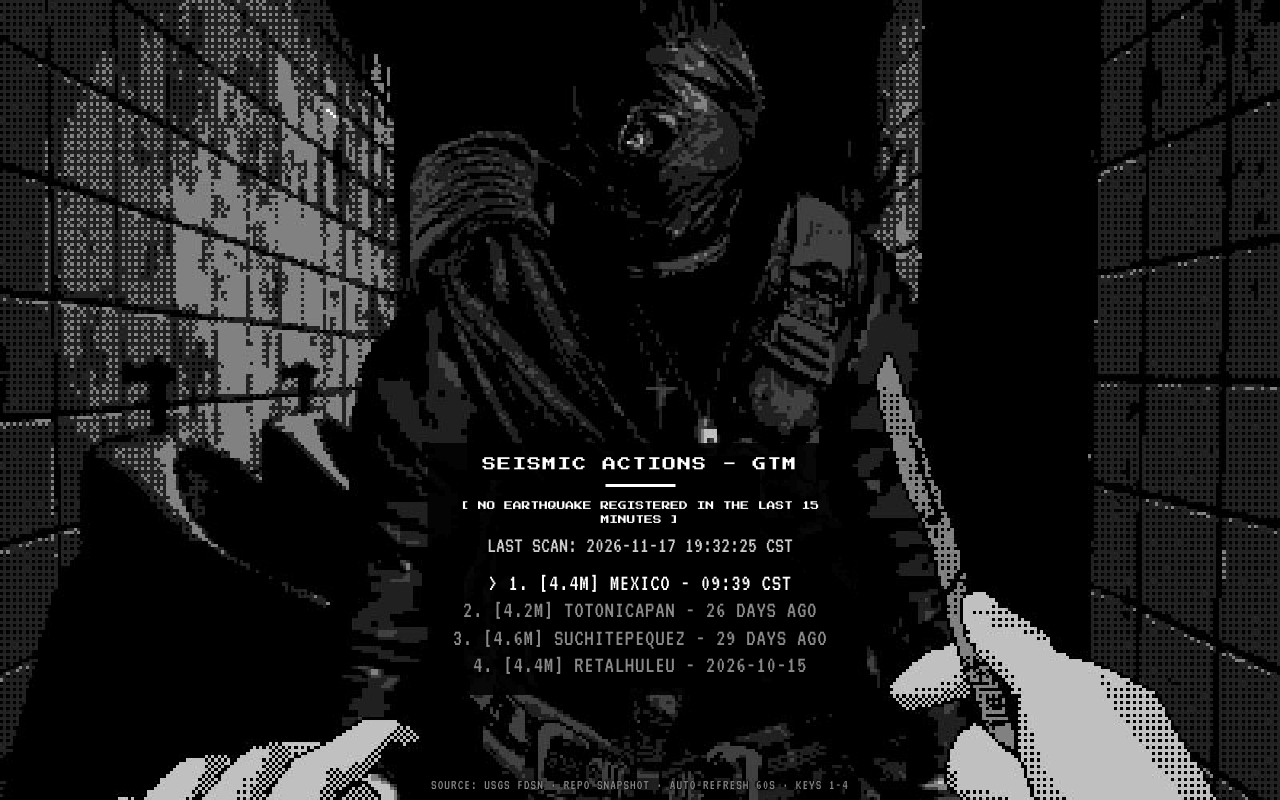
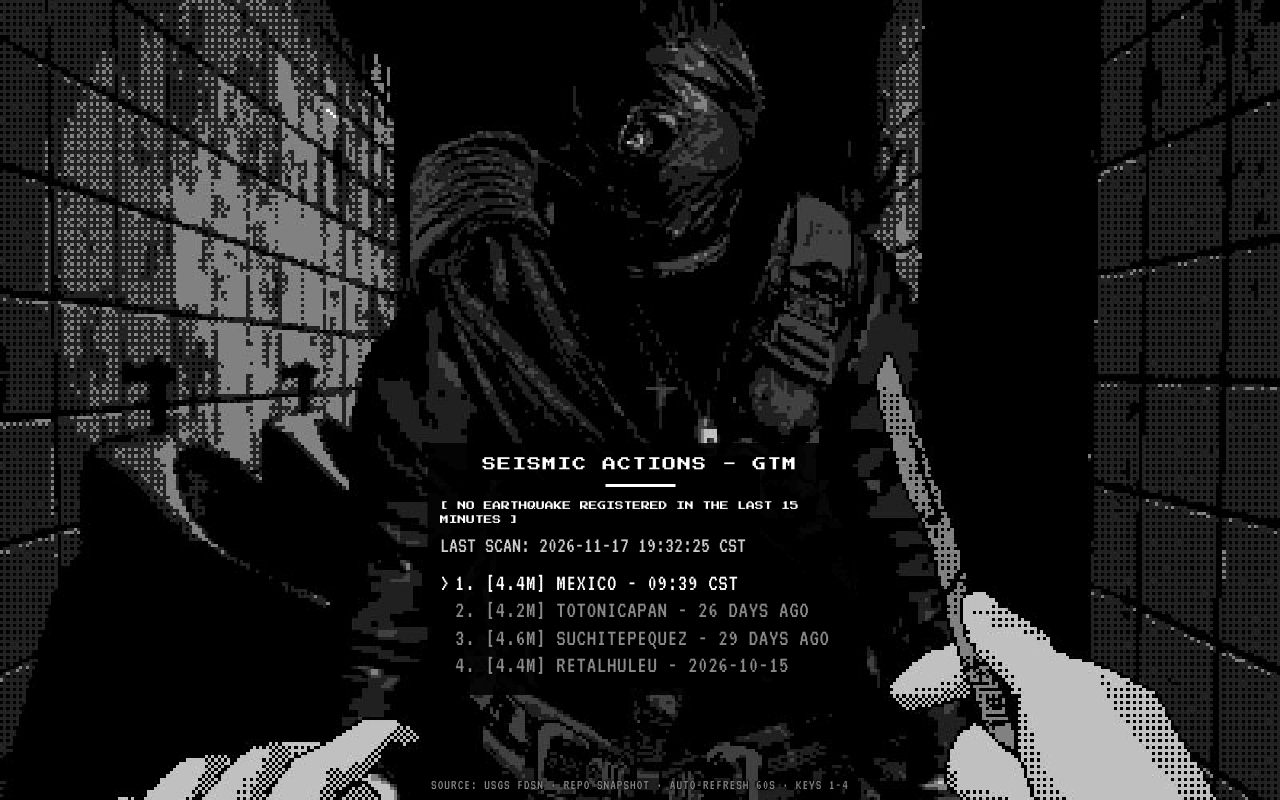
Before and after one commit to sparkbugx/ShadowEarthquake, an Angular app in the folder frontend/: page / in a window 1280 px wide. Built offline with nearby package versions, Linux system fonts and the light colour scheme; no server answers.

Commit message:
left align HUB text

```diff
--- a/frontend/src/app/components/seismic-hud/seismic-hud.component.scss
+++ b/frontend/src/app/components/seismic-hud/seismic-hud.component.scss
@@ -73,7 +73,7 @@
      anchor (wide, short monitors). */
   --u: max(0.6px, min(calc(var(--art-w) / 760), calc(100vw / 370), calc(100dvh / 640)));
   width: calc(340 * var(--u));
-  padding: calc(10 * var(--u)) calc(12 * var(--u)) calc(12 * var(--u));
+  padding: calc(10 * var(--u)) calc(10 * var(--u)) calc(12 * var(--u));
 }
 
 .hud-overlay--alert {
@@ -101,6 +101,7 @@
 }
 
 .hud__banner {
+  text-align: left;
   margin: 0 0 calc(6 * var(--u));
   font-size: calc(7 * var(--u));
   line-height: 1.6;
@@ -120,6 +121,7 @@
 
 .hud__scan,
 .hud__stale {
+  text-align: left;
   margin: 0;
   font-family: 'VT323', monospace;
   font-size: calc(18 * var(--u));
@@ -140,9 +142,11 @@
 }
 
 .hud__slot {
+  position: relative;
   display: block;
   width: 100%;
-  padding: calc(1 * var(--u)) calc(4 * var(--u));
+  /* Left gutter reserved for the "> " cursor so the numbers stay in one column. */
+  padding: calc(1 * var(--u)) 0 calc(1 * var(--u)) calc(12 * var(--u));
   border: 0;
   background: transparent;
   font-family: 'VT323', monospace;
@@ -150,7 +154,7 @@
   line-height: 1.05;
   letter-spacing: calc(0.5 * var(--u));
   color: var(--se-dim);
-  text-align: center;
+  text-align: left;
   white-space: nowrap;
   overflow: hidden;
   text-overflow: ellipsis;
@@ -162,7 +166,9 @@
 }
 
 .hud__slot--active:not(.hud__slot--empty)::before {
-  content: '> ';
+  content: '>';
+  position: absolute;
+  left: 0;
 }
 
 .hud__slot--empty {
```
Also changed, not shown: 1 other file (tests, documents, lock files or other folders).
